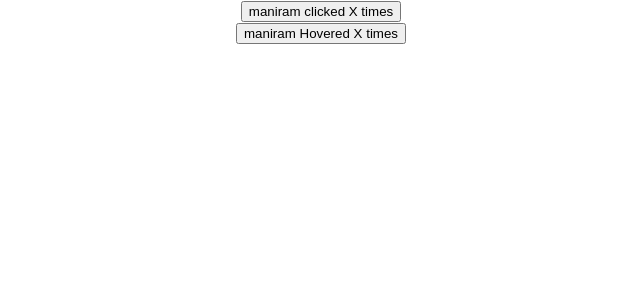
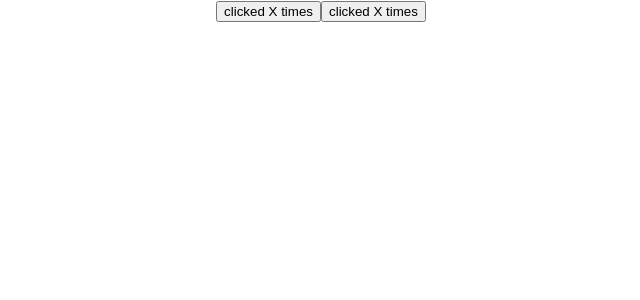
Before and after one commit to R4m21/ReactJs, a React (Create React App) app: page / in a window 1280 px wide. Shown: the top 300 px of the page, without its empty margins (319-959 px from the left). Built offline with nearby package versions, Linux system fonts and the light colour scheme.

Commit message:
HOC part2 increament functionality through in withCounter or remove code clickcounter and hovercounter

```diff
--- a/src/components/ClickCounter.js
+++ b/src/components/ClickCounter.js
@@ -2,13 +2,13 @@ import React, { Component } from "react";
 import UpdatedComponent from './WithCounter'
 
 class ClickCounter extends Component {
-  constructor(props) {
-    super(props);
+  // constructor(props) {
+  //   super(props);
 
-    this.state = {
-      count: 0,
-    };
-  }
+  //   this.state = {
+  //     count: 0,
+  //   };
+  // }
 
   // increamentCount = () =>{
   //     this.setState({
@@ -16,18 +16,28 @@ class ClickCounter extends Component {
   //     })
   // }
 
-  increamentCount = () => {
-    this.setState((prevState) => {
-      return { count: prevState.count + 1 };
-    });
-  };
+  // increamentCount = () => {
+  //   this.setState((prevState) => {
+      // return { count: prevState.count + 1 };
+  //   });
+  // };
+
+  // render() {
+  //   const { count } = this.state;
+  //   // return <button onClick={this.increamentCount}>clicked {this.state.count?this.state.count:'X'} times </button>;
+  //   return (
+  //     <button onClick={this.increamentCount}>
+  //       {this.props.name} clicked {count ? count : "X"} times
+  //     </button>
+  //   );
+  // }
 
   render() {
-    const { count } = this.state;
-    // return <button onClick={this.increamentCount}>clicked {this.state.count?this.state.count:'X'} times </button>;
+    const { count, increamentCount} = this.props;
+    console.log(this.props.count);
     return (
-      <button onClick={this.increamentCount}>
-        {this.props.name} clicked {count ? count : "X"} times
+      <button onClick={increamentCount}>
+        clicked {count ? count : "X"} times
       </button>
     );
   }
--- a/src/components/HoverCounter.js
+++ b/src/components/HoverCounter.js
@@ -3,28 +3,36 @@ import UpdatedComponent from './WithCounter'
 
 
 export class HoverCounter extends Component {
-    constructor(props) {
-        super(props)
+    // constructor(props) {
+    //     super(props)
 
-        this.state = {
-             count : 0
-        }
-    }
+    //     this.state = {
+    //          count : 0
+    //     }
+    // }
 
-    incrementCountMouseOverHandler = () =>{
-        this.setState(prevState => {
-            return {count : prevState.count+1}
-        })
-    }
+    // incrementCountMouseOverHandler = () =>{
+    //     this.setState(prevState => {
+    //         return {count : prevState.count+1}
+    //     })
+    // }
 
+    // render() {
+    //     const {count} = this.state
+    //     return (
+    //         <div>
+    //             <button onMouseOver={this.incrementCountMouseOverHandler}>{this.props.name} Hovered {count?count:"X"} times</button>
+    //         </div>
+    //     )
+    // }
     render() {
-        const {count} = this.state
+        const { count, increamentCount} = this.props;
         return (
-            <div>
-                <button onMouseOver={this.incrementCountMouseOverHandler}>{this.props.name} Hovered {count?count:"X"} times</button>
-            </div>
-        )
-    }
+          <button onMouseOver={increamentCount}>
+            clicked {count ? count : "X"} times
+          </button>
+        );
+      }
 }
 
 export default UpdatedComponent(HoverCounter)
--- a/src/components/WithCounter.js
+++ b/src/components/WithCounter.js
@@ -1,12 +1,31 @@
-import React from 'react'
+import React from "react";
 
-const UpdatedComponent = (OriginalComponent) => {
-    class NewComponent extends React.Component {
-        render(){
-            return <OriginalComponent name='maniram'/>
-        }
+const UpdatedComponent = OriginalComponent => {
+  class NewComponent extends React.Component {
+    constructor(props) {
+      super(props);
+
+      this.state = {
+        count: 0,
+      };
     }
-    return NewComponent
+
+    incrementCount = () => {
+      this.setState((prevState) => {
+        return { count: prevState.count + 1 };
+      });
+    };
+
+    render() {
+      return (
+        <OriginalComponent
+          count={this.state.count}
+          incrementCount={this.incrementCount}
+        />
+      );
+    }
 }
+return NewComponent;
+};
 
-export default UpdatedComponent
+export default UpdatedComponent;
```
